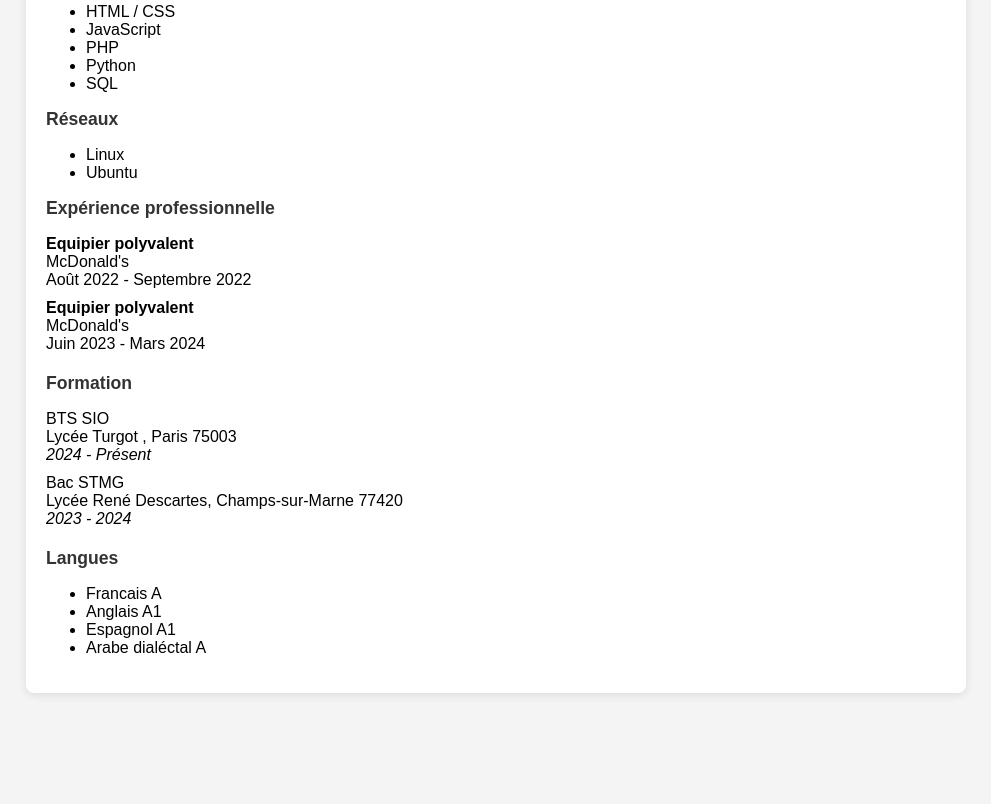
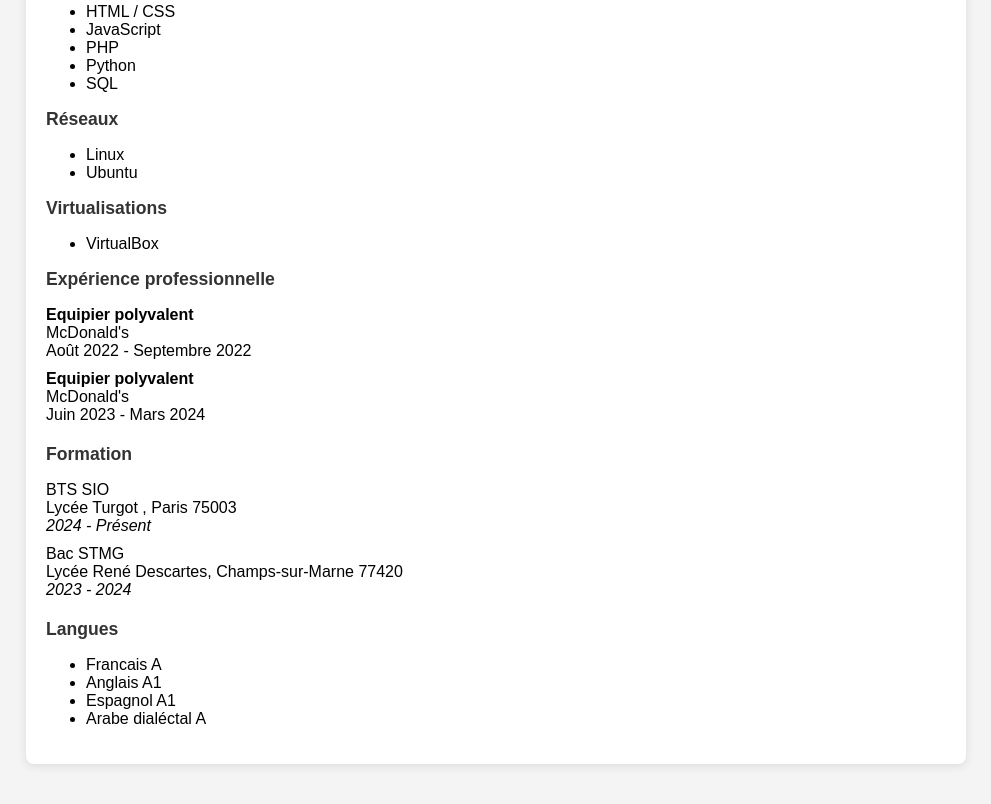
Before and after one commit to sbelbouab/cv, a plain HTML site: page index.html in a window 1280 px wide. Shown: the part 458-1262 px from the top of the page, without its empty margins (144-1135 px from the left). Before the commit the page ends 1191 px from the top, so only its background shows below. Drawn offline with Linux system fonts and the light colour scheme.

Commit message:
Update index.html

```diff
--- a/index.html
+++ b/index.html
@@ -30,7 +30,7 @@
             margin: 0;
         }
 
-        .developpement h2, .systeme h2 {
+        .developpement h2, .systeme h2, virtualisation h2 {
             margin: 0;
             font-size: 110%;
         }
@@ -98,6 +98,12 @@
                     <li>Ubuntu</li>
                 </ul>
 
+                 <div class="virtualisation">
+                <h2>Virtualisations</h2>
+                <ul>
+                    <li>VirtualBox</li>
+                </ul>
+
         <div class="experience">
             <h2>Expérience professionnelle</h2>
             <ul>
```
